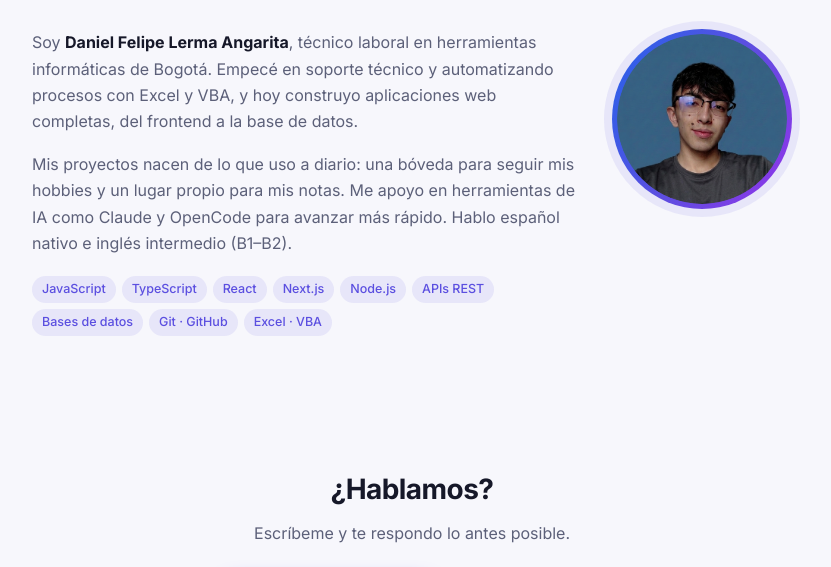
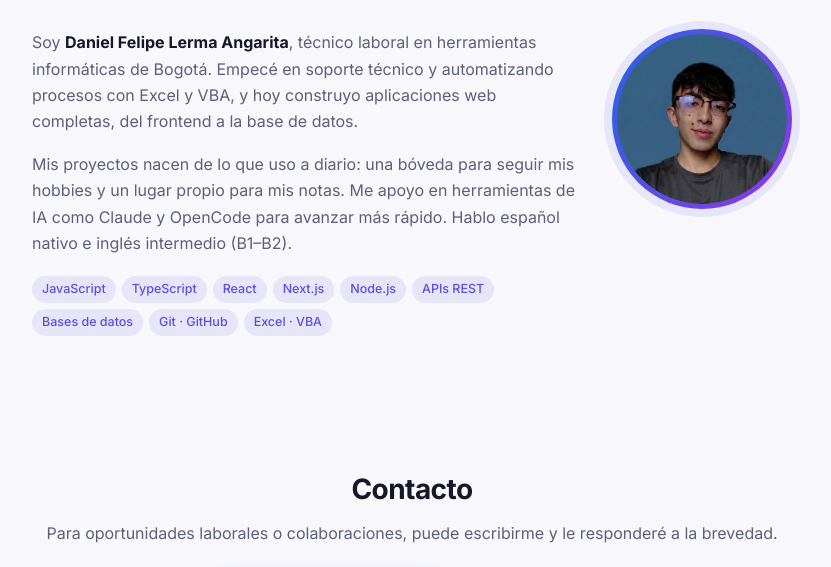
Before and after one commit to DanielLerma12/Portfolio, a plain HTML site: page index.html in a window 1280 px wide. Shown: the part 2712-3279 px from the top of the page, without its empty margins (228-1059 px from the left). Drawn offline with Linux system fonts and the light colour scheme.

Commit message:
Contacto: titulo y texto mas formales
Co-Authored-By: Claude Sonnet 5.5 <noreply@anthropic.com>

```diff
--- a/index.html
+++ b/index.html
@@ -158,8 +158,8 @@
 
     <!-- ============ CONTACTO ============ -->
     <section id="contacto" class="block contact">
-      <h2>¿Hablamos?</h2>
-      <p>Escríbeme y te respondo lo antes posible.</p>
+      <h2>Contacto</h2>
+      <p>Para oportunidades laborales o colaboraciones, puede escribirme y le responderé a la brevedad.</p>
       <div class="actions center">
         <a class="btn btn-primary" href="mailto:d.felipe12@hotmail.com"><svg><use href="#i-mail"/></svg>d.felipe12@hotmail.com</a>
         <a class="btn" href="https://github.com/DanielLerma12/" target="_blank" rel="noopener"><svg><use href="#i-github"/></svg>DanielLerma12</a>
```
